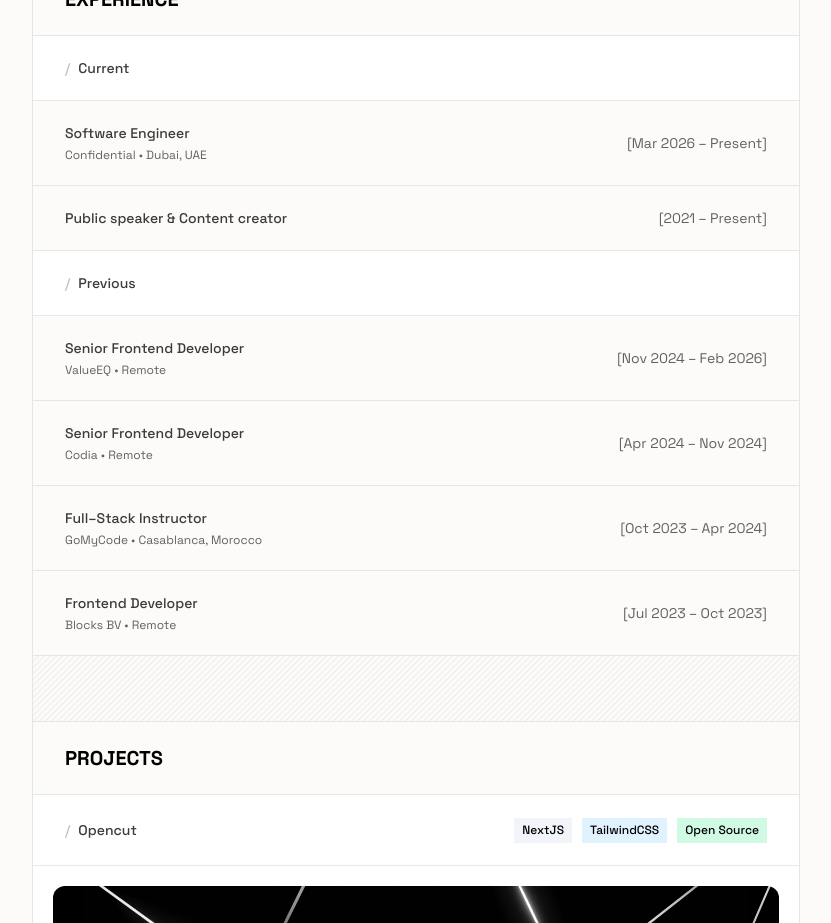
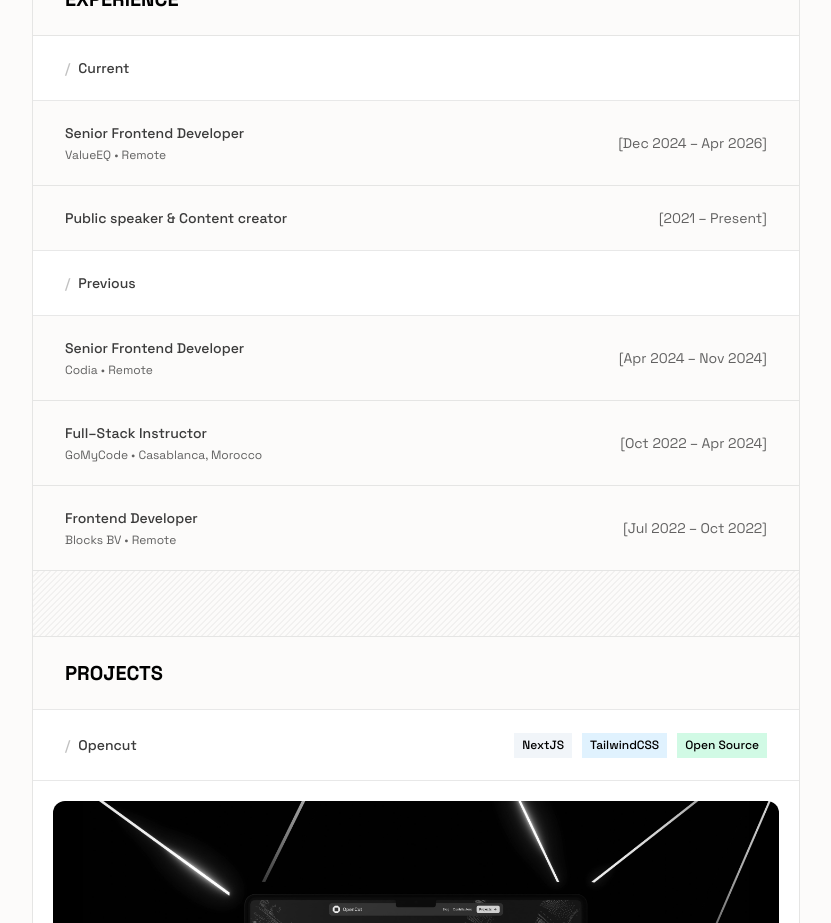
Before and after one commit to letyassine/gitcoder.me, a Next.js app: page / in a window 1280 px wide. Shown: the part 1000-1923 px from the top of the page, without its empty margins (224-1055 px from the left). Built offline with nearby package versions, Linux system fonts and the light colour scheme.

Commit message:
Update email link from Proton to Outlook

```diff
--- a/data/contact-links.tsx
+++ b/data/contact-links.tsx
@@ -10,7 +10,7 @@ const CONTACT_LINKS = [
   {
     icon: () => <MdOutlineEmail />,
     label: "Email",
-    link: "yassinehaimouch@proton.me",
+    link: "yassinehaimouch@outlook.com",
     color: "#F8E3FF",
   },
   {
--- a/data/experience.ts
+++ b/data/experience.ts
@@ -1,13 +1,6 @@
 import { JobExprienceData } from "@/types/types";
 
 export const PREVIOUS_JOBS: JobExprienceData[] = [
-  {
-    title: "Senior Frontend Developer",
-    companyName: "ValueEQ",
-    companyLink: "https://www.valueeq.com/",
-    location: "Remote",
-    date: "Nov 2024 – Feb 2026",
-  },
   {
     title: "Senior Frontend Developer",
     companyName: "Codia",
@@ -20,24 +13,24 @@ export const PREVIOUS_JOBS: JobExprienceData[] = [
     companyName: "GoMyCode",
     companyLink: "https://gomycode.com/",
     location: "Casablanca, Morocco",
-    date: "Oct 2023 – Apr 2024",
+    date: "Oct 2022 – Apr 2024",
   },
   {
     title: "Frontend Developer",
     companyName: "Blocks BV",
     companyLink: "https://www.blocxs.one/",
     location: "Remote",
-    date: "Jul 2023 – Oct 2023",
+    date: "Jul 2022 – Oct 2022",
   },
 ];
 
 export const CURRENT_JOBS: JobExprienceData[] = [
   {
-    title: "Software Engineer",
-    companyName: "Confidential",
-    companyLink: "/not-found",
-    location: "Dubai, UAE",
-    date: "Mar 2026 – Present",
+    title: "Senior Frontend Developer",
+    companyName: "ValueEQ",
+    companyLink: "https://www.valueeq.com/",
+    location: "Remote",
+    date: "Dec 2024 – Apr 2026",
   },
   {
     title: "Public speaker & Content creator",
```
